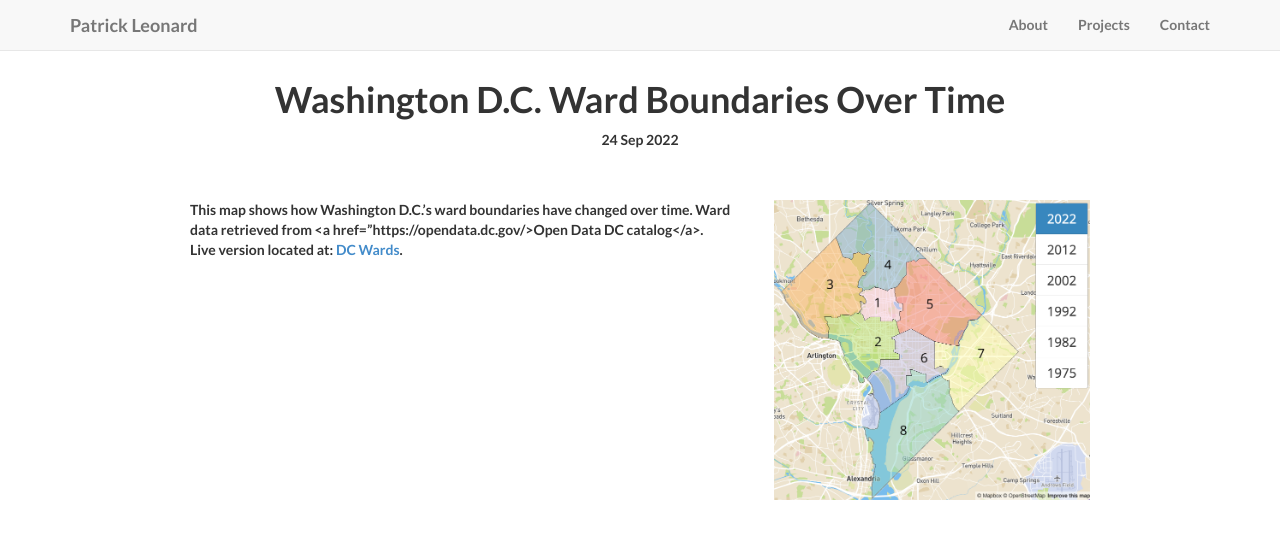
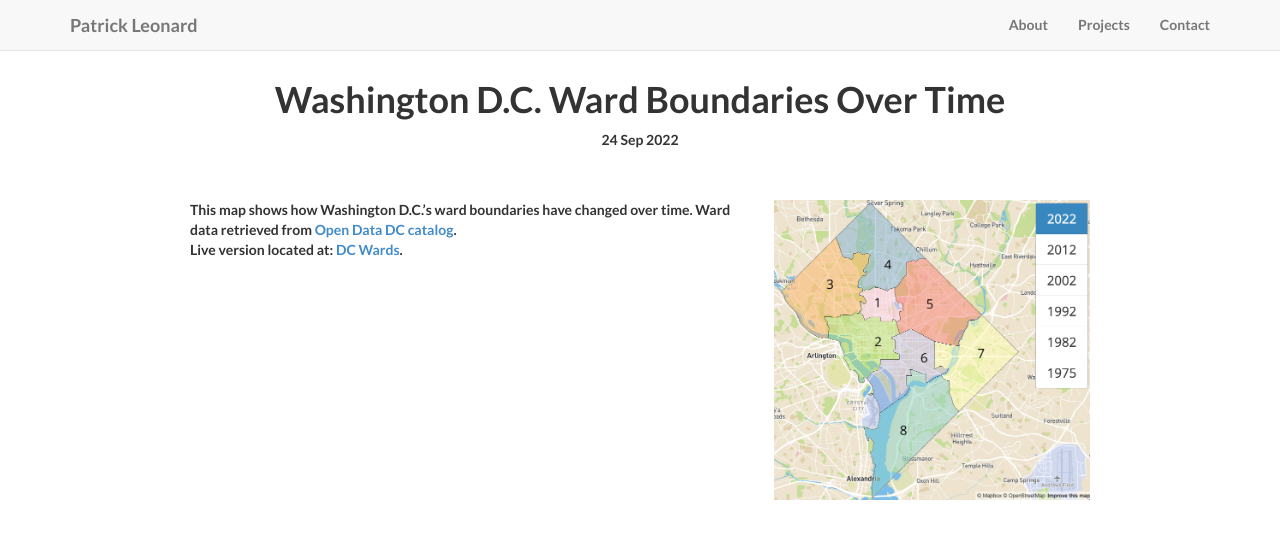
Before and after one commit to pjleonard37/pjleonard37.github.io, a Jekyll site: the page built from _posts/2022-09-24-washington-dc-wards.md, in a window 1280 px wide and 1098 px high, cut to the strip 0-700 px from the top of the window. Shown: the top 539 px of the strip. Built offline with Jekyll 4.4.1, drawn with Linux system fonts in a browser that asks for light colours.

Commit message:
Fix link

```diff
--- a/_posts/2022-09-24-washington-dc-wards.md
+++ b/_posts/2022-09-24-washington-dc-wards.md
@@ -6,6 +6,6 @@ title: Washington D.C. Ward Boundaries Over Time
 date: 2022-09-24
 description: |
 ---
-This map shows how Washington D.C.'s ward boundaries have changed over time. Ward data retrieved from <a href="https://opendata.dc.gov/>Open Data DC catalog</a>.
+This map shows how Washington D.C.'s ward boundaries have changed over time. Ward data retrieved from <a href="https://opendata.dc.gov/">Open Data DC catalog</a>.
 <br>
 Live version located at: <a href="https://www.patrick-leonard.com/DCWards/">DC Wards</a>.
```
